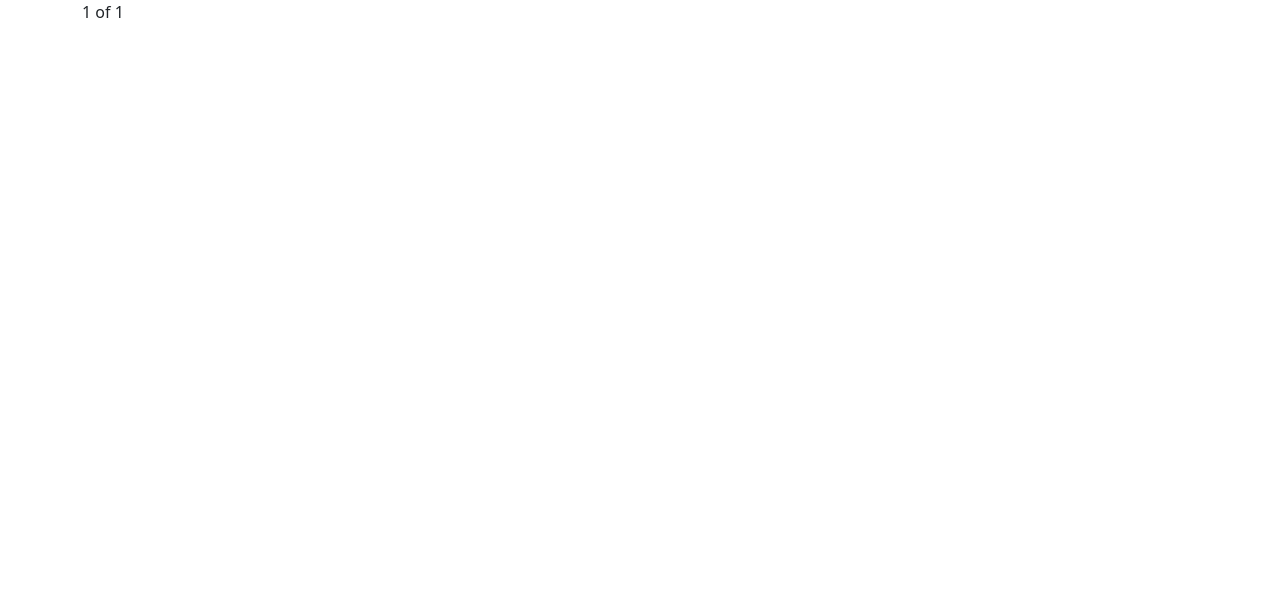
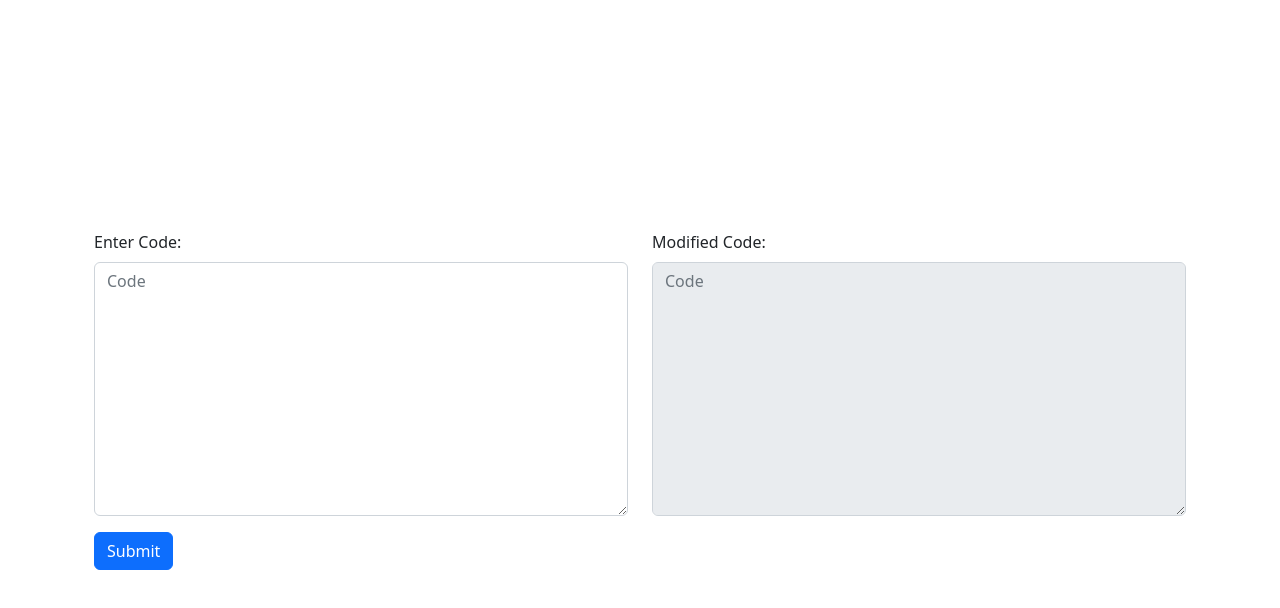
Before and after one commit to helloparthshah/AtharavSolutions, a React (Create React App) app: page / in a window 1280 px wide. Shown: the top 608 px of the page. Built offline with nearby package versions, Linux system fonts and the light colour scheme.

Commit message:
added home page

```diff
--- a/src/App.css
+++ b/src/App.css
@@ -9,7 +9,7 @@
 
 @media (prefers-reduced-motion: no-preference) {
   .App-logo {
-    animation: App-logo-spin infinite 20s linear;
+    animation: App-logo-spin infinite 2s linear;
   }
 }
 
@@ -32,7 +32,19 @@
   from {
     transform: rotate(0deg);
   }
+
   to {
     transform: rotate(360deg);
   }
 }
+
+#root {
+  height: 100vh;
+}
+
+.cont {
+  height: 100%;
+  display: flex;
+  justify-content: center;
+  align-items: center;
+}
--- a/src/App.js
+++ b/src/App.js
@@ -1,17 +1,13 @@
-import logo from './logo.svg';
+
 import './App.css';
 import Container from 'react-bootstrap/Container';
-import Row from 'react-bootstrap/Row';
-import Col from 'react-bootstrap/Col';
 import 'bootstrap/dist/css/bootstrap.min.css';
-
+import Home from './Home';
 function App() {
   return (
-    <Container fluid="md">
-      <Row>
-        <Col>1 of 1</Col>
-      </Row>
-    </Container>
+    <>
+      <Home />
+    </>
   );
 }
 
--- /dev/null
+++ b/src/Home.js
@@ -0,0 +1,36 @@
+import Form from 'react-bootstrap/Form';
+import Button from 'react-bootstrap/Button';
+import Container from 'react-bootstrap/Container';
+import Row from 'react-bootstrap/Row';
+import Col from 'react-bootstrap/Col';
+function Home() {
+    return (
+        <Container fluid="md" className='cont'>
+            <Container>
+                <Row>
+                    <Col fluid>
+                        <Form>
+                            <Form.Group className="mb-3" controlId="formCode">
+                                <Form.Label>Enter Code:</Form.Label>
+                                <Form.Control as="textarea" rows="10" type="text" placeholder="Code" />
+                            </Form.Group>
+                            <Button variant="primary" type="submit">
+                                Submit
+                            </Button>
+                        </Form>
+                    </Col>
+                    <Col fluid>
+                        <Form>
+                            <Form.Group className="mb-3" controlId="formCode">
+                                <Form.Label>Modified Code:</Form.Label>
+                                <Form.Control as="textarea" rows="10" disabled type="text" placeholder="Code" />
+                            </Form.Group>
+                        </Form>
+                    </Col>
+                </Row>
+            </Container>
+        </Container>
+    );
+}
+
+export default Home;
```
